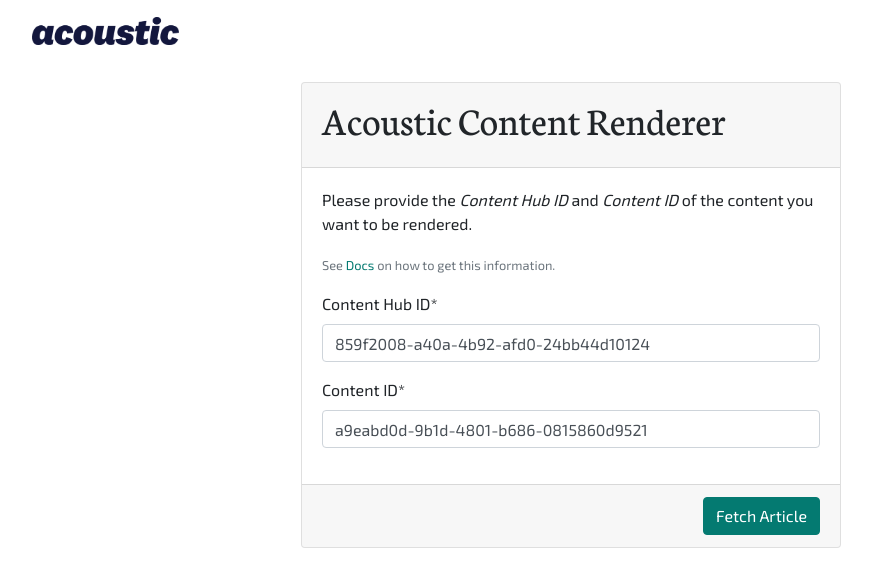
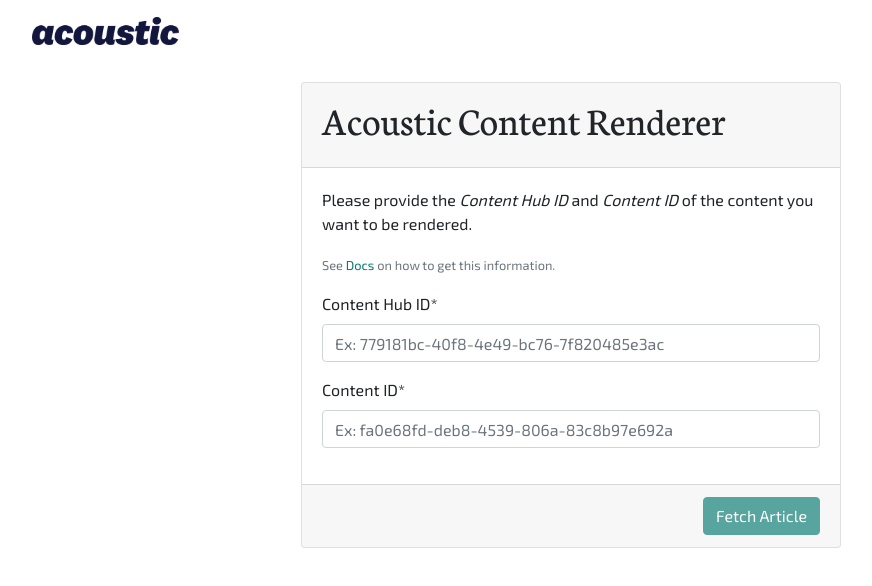
Before and after one commit to lpelos/acoustic-challenge-angular, an Angular app: page / in a window 1280 px wide. Shown: the top 586 px of the page, without its empty margins (69-941 px from the left). Built offline with nearby package versions, Linux system fonts and the light colour scheme.

Commit message:
remove hardcoded article values

```diff
--- a/src/app/shared/article-params-form/article-params-form.component.ts
+++ b/src/app/shared/article-params-form/article-params-form.component.ts
@@ -34,10 +34,9 @@
   }
 
   private buildForm(): void {
-    // TODO: intialize form with empty values
     this.form = this.fb.group({
-      contentHubId: ['859f2008-a40a-4b92-afd0-24bb44d10124', AppValidators.present],
-      contentId: ['a9eabd0d-9b1d-4801-b686-0815860d9521', AppValidators.present],
+      contentHubId: ['', AppValidators.present],
+      contentId: ['', AppValidators.present],
     });
   }
 }
```
